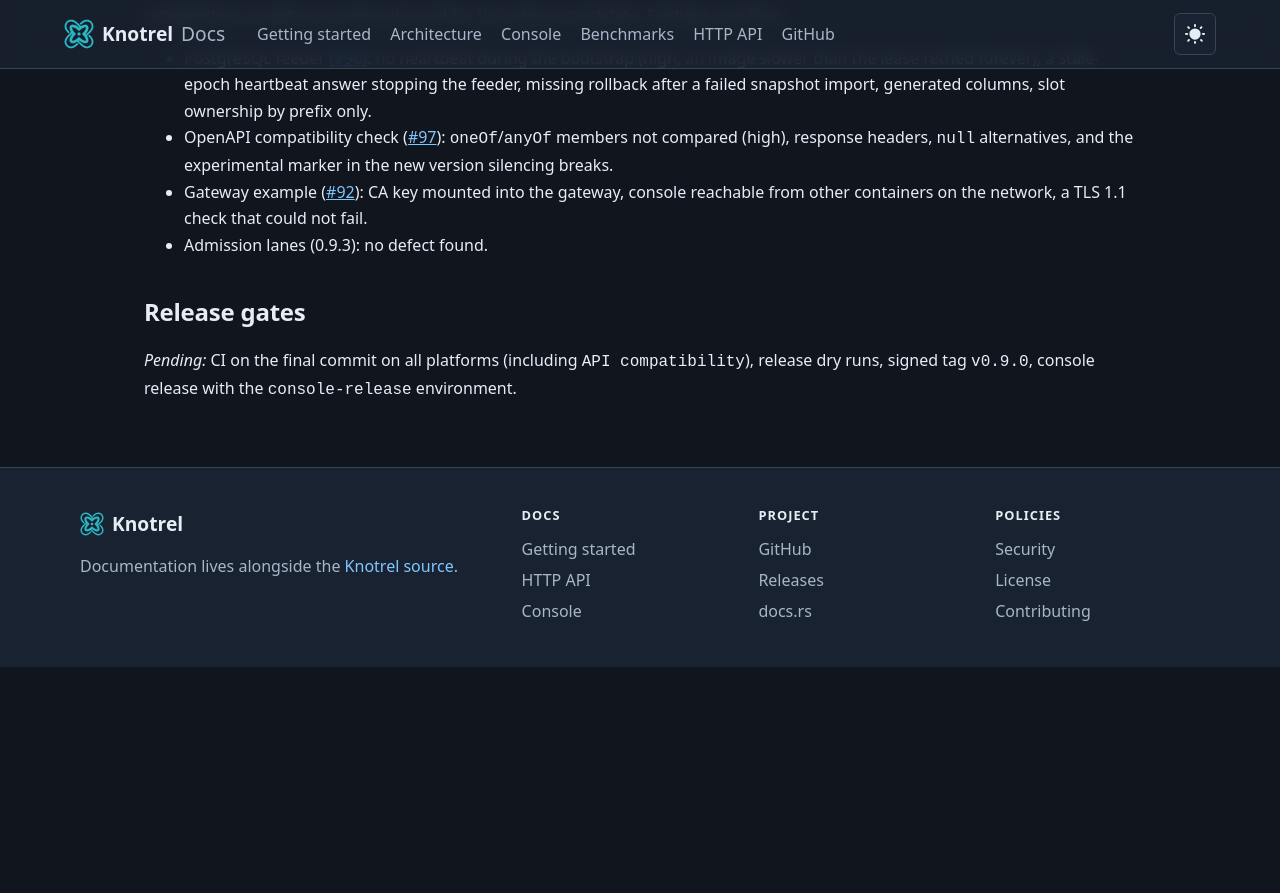
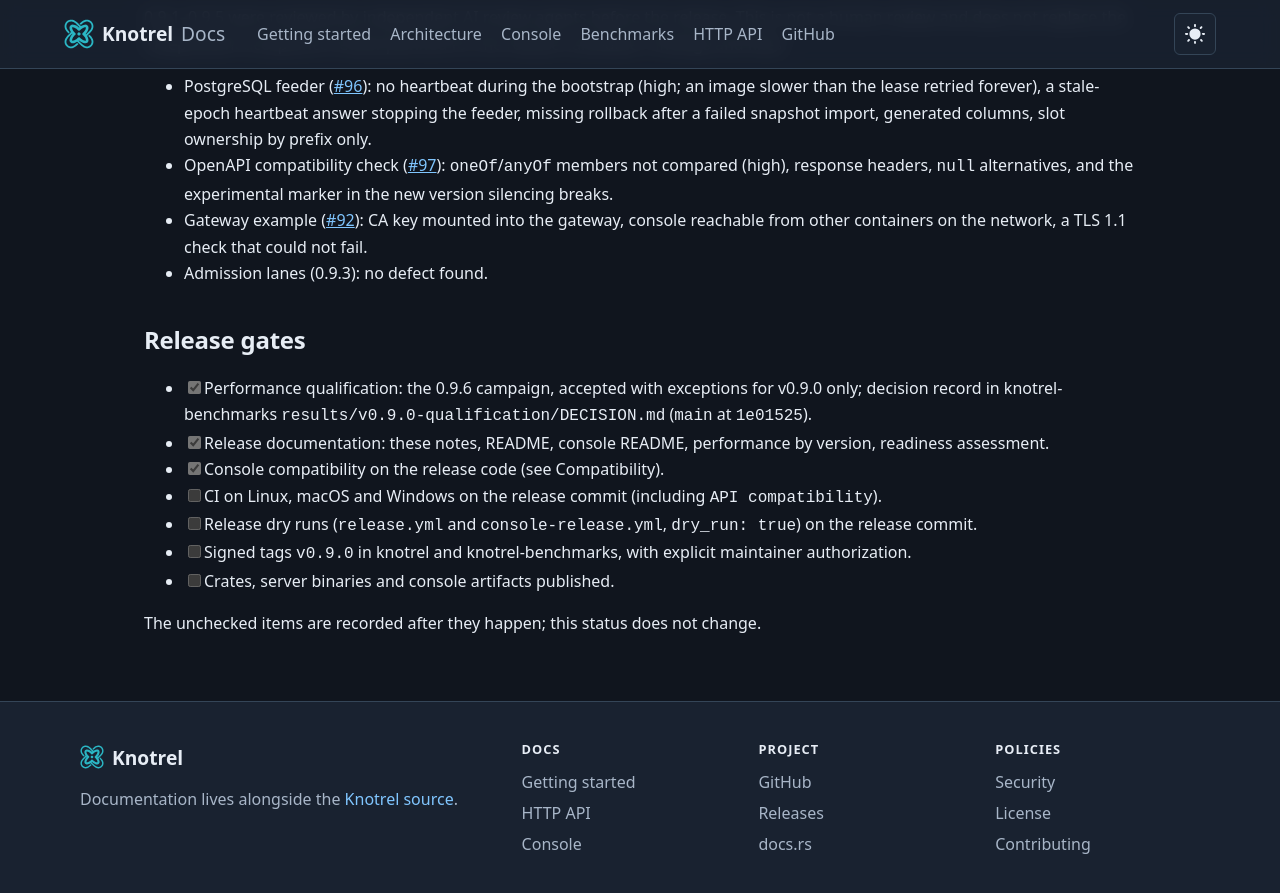
Before and after one commit to knotrel/knotrel, a Jekyll site: the page built from docs/releases/v0.9.0-release-notes.md, in a window 1280 px wide and 900 px high, scrolled down 3599 px. Shown: the top 893 px of the window. Built offline with Jekyll 4.4.1, drawn with Linux system fonts in a browser that asks for light colours; our own code applies the rules of GitHub Pages for plain Markdown files; before the commit the page ends 4266 px from its top, so only the background shows below that; some of the changed text lies outside the part shown.

Commit message:
docs(release): prepare the v0.9.0 release commit
Release notes status final (released 2026-11-22) with the release gates
checklist; README and console README describe v0.9.0; feeder no longer
marked unreleased; console compatibility repeated on the release code.
No change under crates/, Cargo.toml or Cargo.lock.

Co-Authored-By: Claude Opus 5.5 <noreply@anthropic.com>

```diff
--- a/docs/releases/v0.9.0-release-notes.md
+++ b/docs/releases/v0.9.0-release-notes.md
@@ -1,10 +1,9 @@
 # Knotrel v0.9.0 Release Notes — Integration and Contracts
 
-**Status: DRAFT, not released.** Open before release: the release gates
-below (including the checks on the final commit) and the maintainer's go for
-the tag. The 0.9.6 performance campaign is done: release accepted with
-exceptions (see [Performance qualification](#performance-qualification)).
-Sections marked *pending* are filled in when the corresponding step is done.
+**Status: released 2026-11-22.** Performance qualification accepted with
+exceptions, for v0.9.0 only (see
+[Performance qualification](#performance-qualification)); feeder catch-up
+under heavy query load (Q3) is a declared limitation.
 
 ## Scope
 
@@ -82,7 +81,9 @@ gateway example to listen on loopback only. Supported server range now
   (14 tests, Chromium and Firefox) passed against the v0.9.0 candidate server
   and against a server built from tag `v0.8.0`, 14 of 14 on each browser for
   each server. `knotrel.supportedServer` is set to `>=0.8.0 <0.10.0`, exactly
-  the minors verified. *To be repeated on the release commit.*
+  the minors verified. Repeated on 2026-11-22 against a server built from
+  `main` at `896e565` (the release commit's `crates/`, `Cargo.toml` and
+  `Cargo.lock` are identical) and the v0.8.0 server: 28 of 28 on each.
 
 ## Declared limitation: Q3 FAIL
 
@@ -187,6 +188,19 @@ acceptance review planned for the release candidate. Findings and fixes:
 
 ## Release gates
 
-*Pending:* CI on the final commit on all platforms (including `API
-compatibility`), release dry runs, signed tag `v0.9.0`, console release with
-the `console-release` environment.
+- [x] Performance qualification: the 0.9.6 campaign, accepted with exceptions
+  for v0.9.0 only; decision record in knotrel-benchmarks
+  `results/v0.9.0-qualification/DECISION.md` (`main` at `1e01525`).
+- [x] Release documentation: these notes, README, console README,
+  performance by version, readiness assessment.
+- [x] Console compatibility on the release code (see Compatibility).
+- [ ] CI on Linux, macOS and Windows on the release commit (including
+  `API compatibility`).
+- [ ] Release dry runs (`release.yml` and `console-release.yml`,
+  `dry_run: true`) on the release commit.
+- [ ] Signed tags `v0.9.0` in knotrel and knotrel-benchmarks, with explicit
+  maintainer authorization.
+- [ ] Crates, server binaries and console artifacts published.
+
+The unchecked items are recorded after they happen; this status does not
+change.
```
Also changed, not shown: docs/benchmarks.md (+2 -4 lines), docs/index.md (+1 -1 lines), docs/performance-by-version.md (+2 -2 lines), docs/releases/v1.0-readiness.md (+4 -3 lines), README.md, console/README.md.
